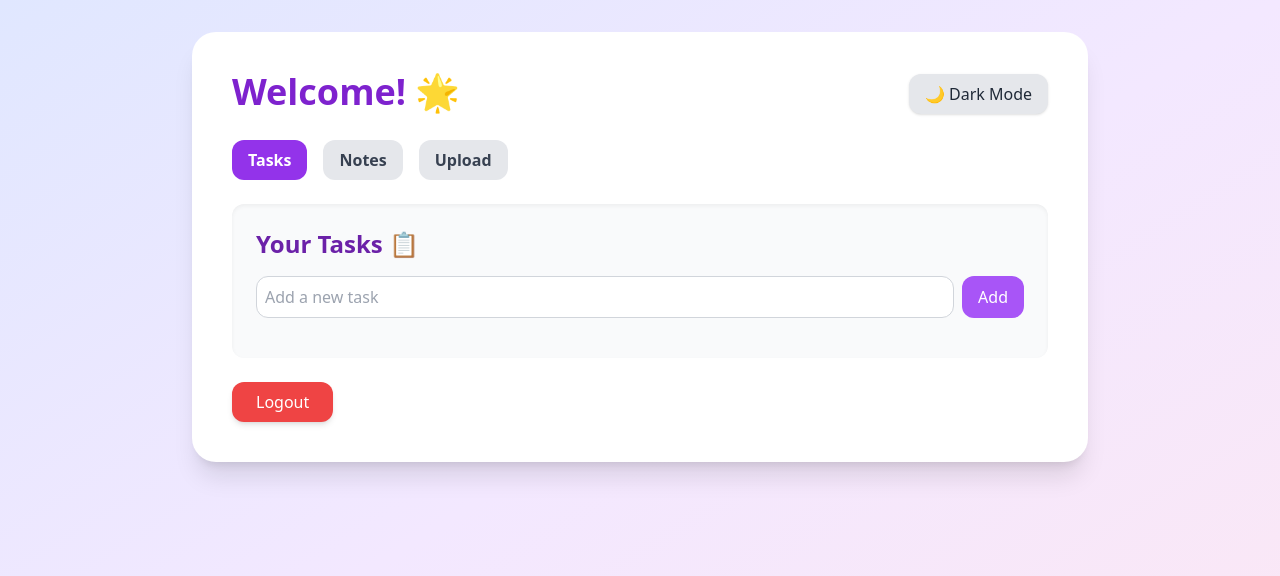
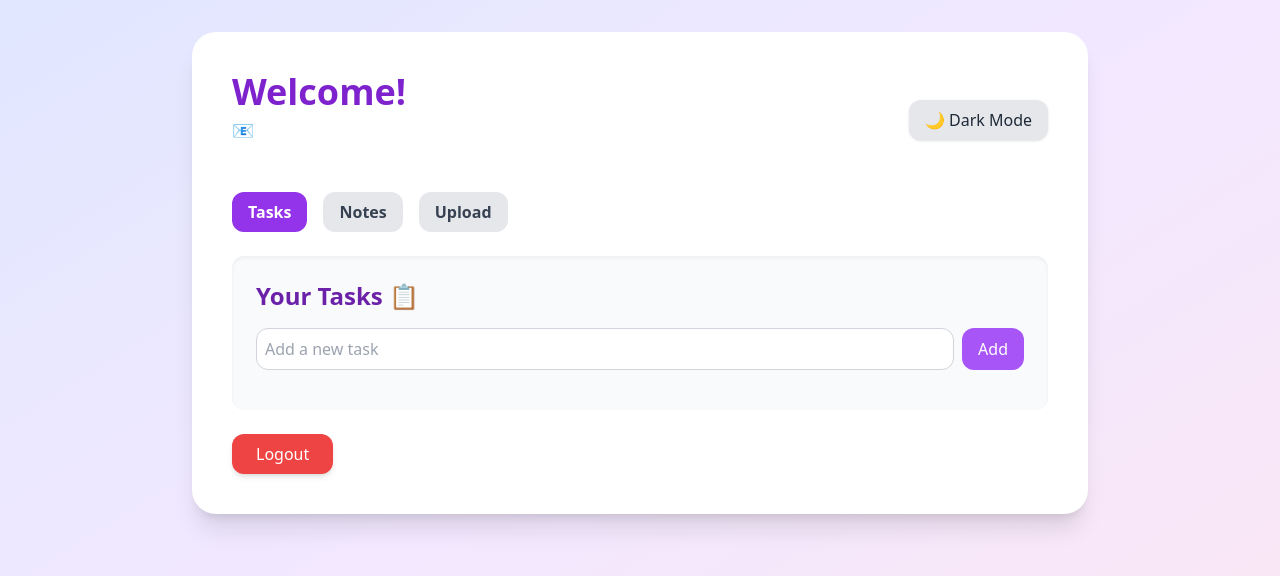
Before and after one commit to keertana03/TaskFlow-app, a React (Create React App) app: page /dashboard in a window 1280 px wide. Shown: the top 576 px of the page. Built offline with nearby package versions, Linux system fonts and the light colour scheme; sample sign-in values are in the browser's storage.

Commit message:
Made some small changes to welcome message

```diff
--- a/src/pages/Dashboard.js
+++ b/src/pages/Dashboard.js
@@ -86,8 +86,9 @@ export default function Dashboard() {
         <div className="flex justify-between items-center mb-6">
           <div>
             <h1 className="text-3xl sm:text-4xl font-bold text-purple-700 dark:text-purple-300 mb-1">
-              Welcome! 🌟
+              Welcome!
             </h1>
+            <p className="text-lg text-gray-700 mb-6">📧 {user.email}</p>
           </div>
           <button
             onClick={() => setDarkMode(!darkMode)}
```
